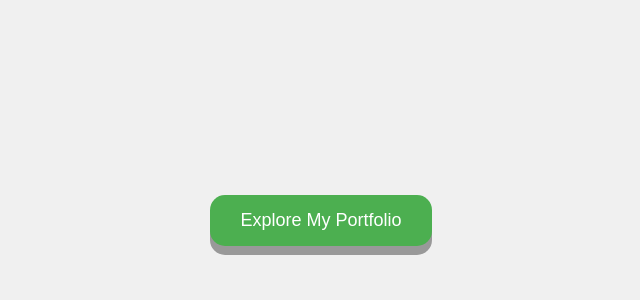
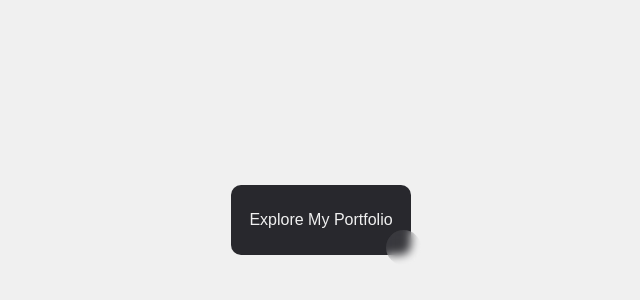
Before and after one commit to ronjarbh/ronjarbh.github.io, a plain HTML site: page index.html in a window 1280 px wide. Shown: the part 180-480 px from the top of the page, without its empty margins (319-959 px from the left). Drawn offline with Linux system fonts and the light colour scheme.

Commit message:
chore: update button index.html

```diff
--- a/index.html
+++ b/index.html
@@ -1,5 +1,6 @@
 <!DOCTYPE html>
 <html lang="en">
+
 <head>
     <meta charset="UTF-8">
     <meta name="viewport" content="width=device-width, initial-scale=1.0">
@@ -14,37 +15,85 @@
             margin: 0;
             background-color: #f0f0f0;
         }
+
         .container {
             text-align: center;
         }
-        .button {
-            display: inline-block;
-            padding: 15px 30px;
-            font-size: 18px;
+
+        .button-86 {
+            all: unset;
+            width: 100px;
+            height: 30px;
+            font-size: 16px;
+            background: transparent;
+            border: none;
+            position: relative;
+            color: #f0f0f0;
             cursor: pointer;
-            text-align: center;
-            text-decoration: none;
-            outline: none;
-            color: #fff;
-            background-color: #4CAF50;
-            border: none;
-            border-radius: 15px;
-            box-shadow: 0 9px #999;
-            transition: all 0.3s;
+            z-index: 1;
+            padding: 20px 40px;
+            display: flex;
+            align-items: center;
+            justify-content: center;
+            white-space: nowrap;
+            user-select: none;
+            -webkit-user-select: none;
+            touch-action: manipulation;
         }
-        .button:hover {
-            background-color: #45a049;
+
+        .button-86::after,
+        .button-86::before {
+            content: '';
+            position: absolute;
+            bottom: 0;
+            right: 0;
+            z-index: -99999;
+            transition: all .4s;
         }
-        .button:active {
-            background-color: #3e8e41;
-            box-shadow: 0 5px #666;
-            transform: translateY(4px);
+
+        .button-86::before {
+            transform: translate(0%, 0%);
+            width: 100%;
+            height: 100%;
+            background: #28282d;
+            border-radius: 10px;
+        }
+
+        .button-86::after {
+            transform: translate(10px, 10px);
+            width: 35px;
+            height: 35px;
+            background: #ffffff15;
+            backdrop-filter: blur(5px);
+            -webkit-backdrop-filter: blur(5px);
+            border-radius: 50px;
+        }
+
+        .button-86:hover::before {
+            transform: translate(5%, 20%);
+            width: 110%;
+            height: 110%;
+        }
+
+        .button-86:hover::after {
+            border-radius: 10px;
+            transform: translate(0, 0);
+            width: 100%;
+            height: 100%;
+        }
+
+        .button-86:active::after {
+            transition: 0s;
+            transform: translate(0, 5%);
         }
     </style>
 </head>
+
 <body>
     <div class="container">
-        <a href="Files/index.html" class="button">Explore My Portfolio</a>
+        <button class="button-86" onclick="window.location.href='Files/index.html'"
+        role="button">Explore My Portfolio</button>
     </div>
 </body>
+
 </html>
```
